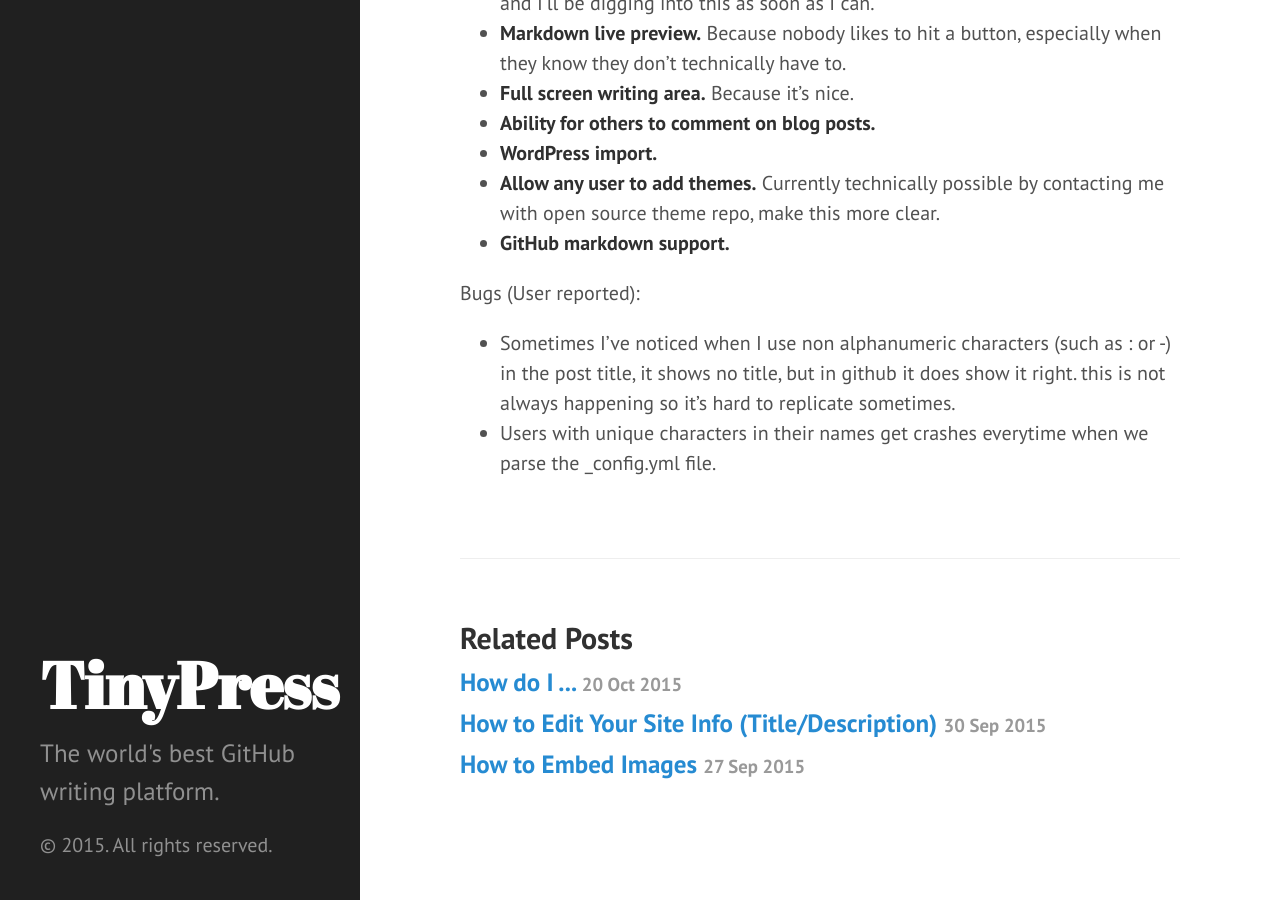
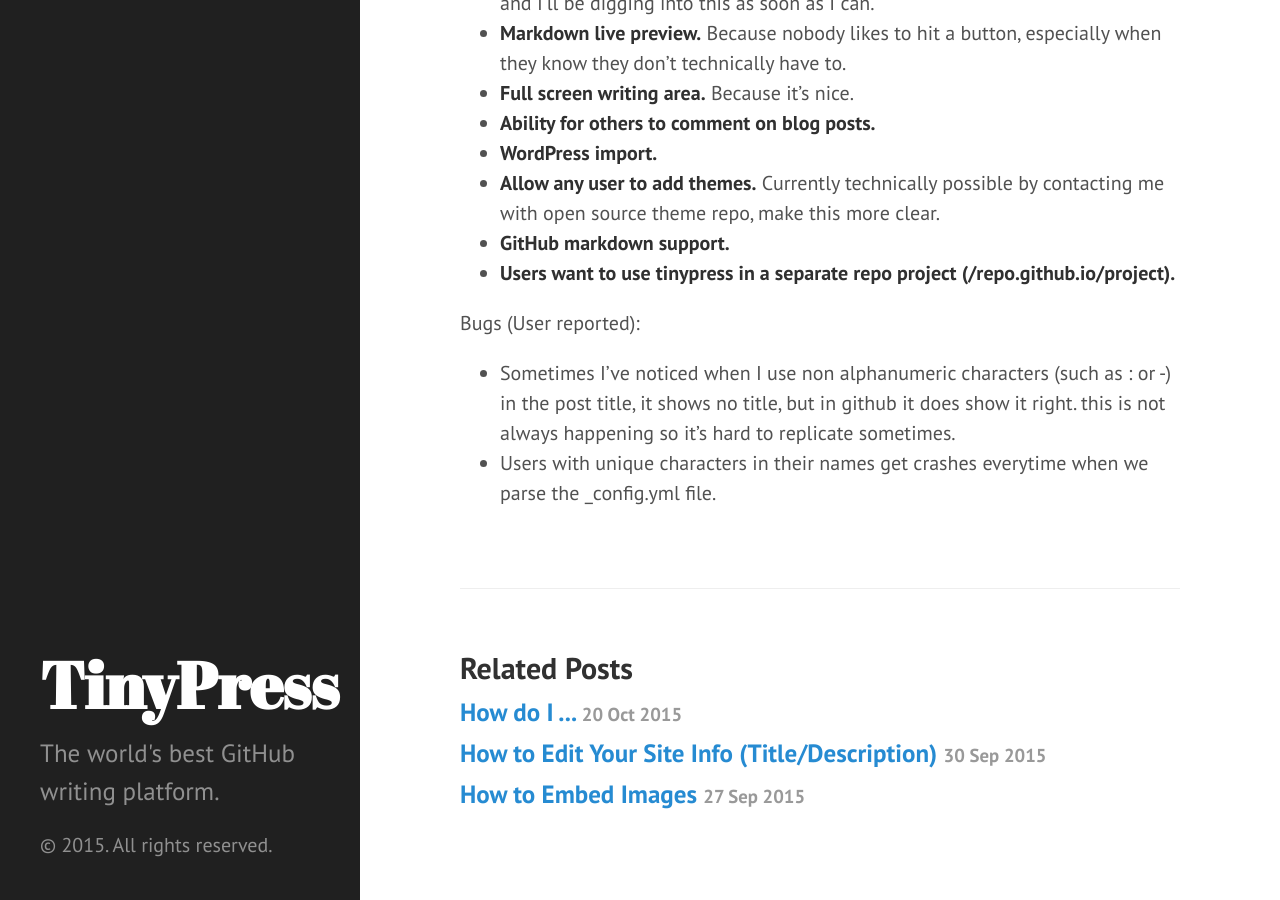
Before and after one commit to fugabi/tinypressco.github.io, a Jekyll site: the page built from _posts/2015-10-18-on-hacker-news.markdown, in a window 1280 px wide and 900 px high, scrolled down 1382 px. Built offline with Jekyll 4.4.1, drawn with Linux system fonts in a browser that asks for light colours.

Commit message:
Post update: On Hacker News!

```diff
--- a/_posts/2015-10-18-on-hacker-news.markdown
+++ b/_posts/2015-10-18-on-hacker-news.markdown
@@ -25,6 +25,7 @@ Cataloging feature requests:
 - <strong>WordPress import.</strong>
 - <strong>Allow any user to add themes.</strong> Currently technically possible by contacting me with open source theme repo, make this more clear.
 - <strong>GitHub markdown support.</strong>
+- <strong>Users want to use tinypress in a separate repo project (/repo.github.io/project).</strong>
 
 Bugs (User reported):
 
```
